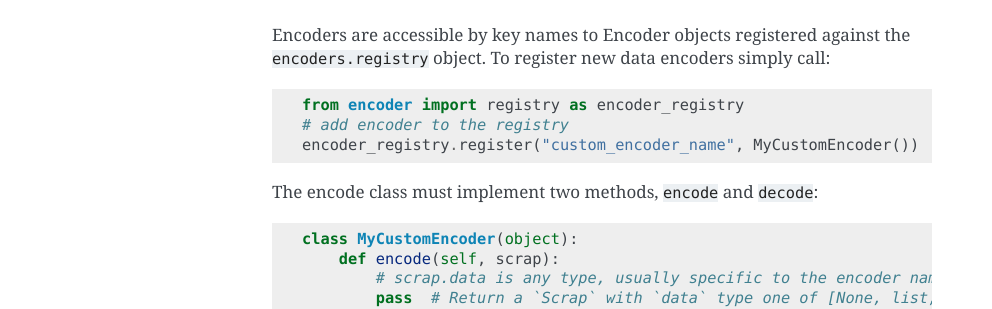
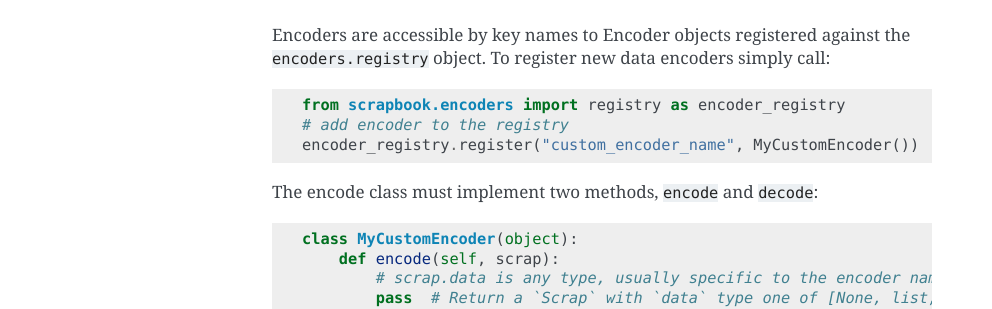
Before and after one commit to nteract/scrapbook, a Sphinx documentation site: the page built from docs/models.rst, in a window 1280 px wide. Shown: the part 1309-1618 px from the top of the page, without its empty margins (148-1140 px from the left). Built offline with Sphinx 7.4.7, drawn with Linux system fonts in a browser that asks for light colours.

Commit message:
Fixing customer encoder code snipped
Was trying to use this code snippet on my own project. Could not find an `encoder` symbol in scrapbook. Probably was meant to say `encoders`.

```diff
--- a/docs/models.rst
+++ b/docs/models.rst
@@ -75,7 +75,7 @@ simply call:
 
 .. code:: python
 
-    from encoder import registry as encoder_registry
+    from scrapbook.encoders import registry as encoder_registry
     # add encoder to the registry
     encoder_registry.register("custom_encoder_name", MyCustomEncoder())
 
```
